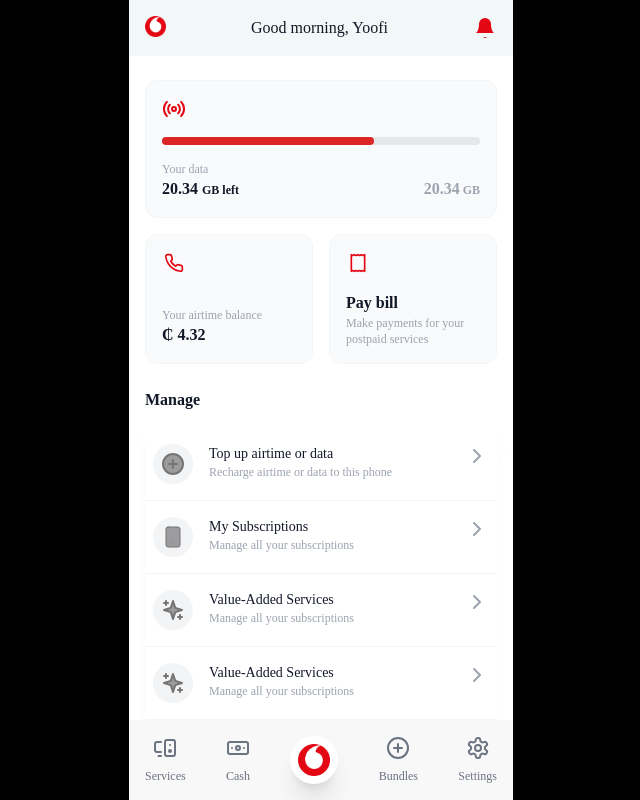
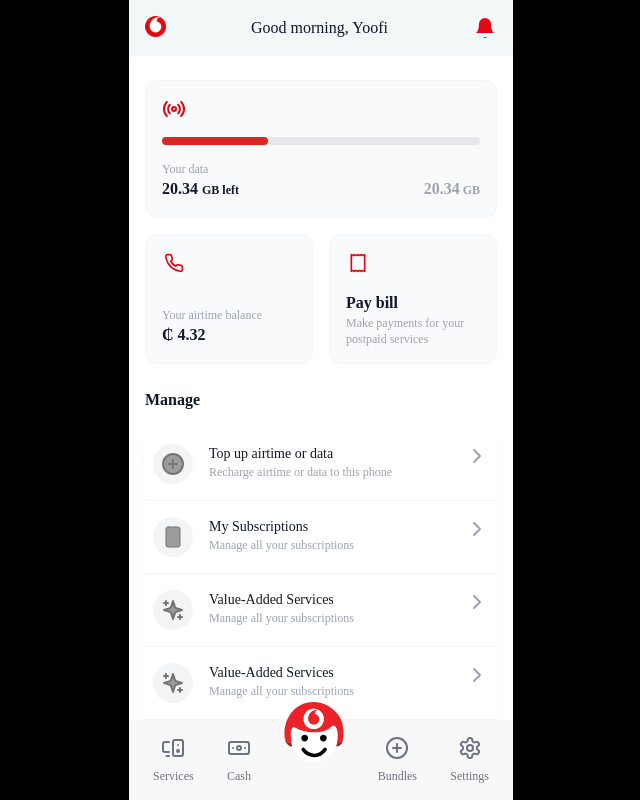
Before and after one commit to joshfiifi/VodafoneApp, a plain HTML site: page index.html in a window 1280 px wide. Shown: the whole page, without its empty margins (319-959 px from the left). Drawn offline with nearby package versions, Linux system fonts and the light colour scheme.

Commit message:
svg animation

```diff
--- /dev/null
+++ b/css/style.css
@@ -0,0 +1,39 @@
+.hide-scroll-bar::-webkit-scrollbar {
+	display: none;
+}
+
+.hide-scroll-bar {
+	scrollbar-width: none;
+}
+
+.tobi:hover {
+	animation: shake 0.82s cubic-bezier(0.36, 0.07, 0.19, 0.97) both;
+	transform: translate3d(0, 0, 0);
+}
+
+.tobi {
+	@apply w-20 sm:w-24 h-auto absolute -left-7 -top-9 sm:-left-8 sm:-top-10;
+}
+
+@keyframes shake {
+	10%,
+	90% {
+		transform: translate3d(-1px, 0, 0);
+	}
+
+	20%,
+	80% {
+		transform: translate3d(2px, 0, 0);
+	}
+
+	30%,
+	50%,
+	70% {
+		transform: translate3d(-4px, 0, 0);
+	}
+
+	40%,
+	60% {
+		transform: translate3d(4px, 0, 0);
+	}
+}
--- a/index.html
+++ b/index.html
@@ -7,17 +7,10 @@
     <link rel="preconnect" href="https://fonts.gstatic.com" crossorigin>
     <link href="https://fonts.googleapis.com/css2?family=Inter:wght@100;200;300;400;500;600;700;800;900&display=swap"
         rel="stylesheet">
+    <link rel="stylesheet" href="/css/style.css">
     <script src="https://cdn.tailwindcss.com"></script>
     <script src="js/tailwind.js"></script>
-    <style>
-        .hide-scroll-bar::-webkit-scrollbar {
-            display: none;
-        }
 
-        .hide-scroll-bar {
-            scrollbar-width: none;
-        }
-    </style>
 
 </head>
 
@@ -59,7 +52,7 @@
                     </svg>
                 </div>
                 <div class="w-full bg-gray-200 rounded-full h-2">
-                    <div class="bg-red-600 h-2 rounded-full w-2/3"></div>
+                    <div class="bg-red-600 h-2 rounded-full w-1/3"></div>
                 </div>
                 <div class="flex flex-row justify-between items-end">
                     <div class="w-full flex flex-col gap-0">
@@ -258,7 +251,7 @@
 
         <!-- bottom navigation -->
         <div
-            class="fixed bottom-0 w-full sm:w-96 sm:mx-auto flex items-center justify-between p-4 bg-[#F8F8F8] shadow-sm">
+            class="fixed bottom-0 w-full sm:w-96 sm:mx-auto flex items-center justify-between p-4 px-6 bg-[#F8F8F8] shadow-sm">
             <div class="flex flex-col items-center gap-2 ">
                 <div class="text-gray-500 flex justify-center items-center">
                     <svg xmlns="http://www.w3.org/2000/svg" width="24" height="24" viewBox="0 0 24 24" fill="none"
@@ -286,9 +279,45 @@
                 <p class="text-gray-500 text-left w-full text-xs font-medium w-full">Cash</p>
             </div>
             <div class="flex flex-col items-center gap-2 ">
-                <div class="text-gray-500 flex justify-center items-center p-2 bg-white rounded-full shadow-xl">
-                    <img class="object-cover  w-8 h-auto" src="/assets/images/vodafone-png-logo-8432.png"
-                        alt="vodafone-logo" srcset="">
+                <div class="text-gray-500 flex justify-center items-center   -mt-14">
+                    <!-- <img class="object-fill  w-32 h-auto" src="/assets/images/tobi.png"
+                        alt="vodafone-logo" srcset=""> -->
+                    <svg class=" tobi  drop-shadow-gray-900" width="60" height="60" viewBox="0 0 199 202" fill="none"
+                        xmlns="http://www.w3.org/2000/svg">
+                        <path
+                            d="M155 85.9928C165.807 74.3947 172.233 79.2929 177.033 94.4929C180.003 111.569 178.533 127.611 176.032 139.494C183.457 139.331 198.143 133.043 198.625 109.404C198.631 108.938 198.635 108.468 198.637 107.994C198.692 93.7173 196.809 76.2163 191.531 61.4935C182.031 34.9935 137.533 -10.0065 79.0332 1.99354C20.5332 13.9935 -0.966824 68.9935 0.0331759 109.993C2.43472 135.192 16.7162 138.827 23.5568 137.494C22.3571 129.033 21.8469 118.771 21.5334 109.993C21.0334 95.9928 26.5334 79.9928 34.5334 85.9928C71.3334 109.193 134.5 107.994 155 85.9928Z"
+                            fill="#EB2227" />
+                        <path
+                            d="M0.0331759 109.993C0.833176 142.792 18.0333 150.326 26.5334 149.993C25.2281 146.924 24.2704 142.528 23.5568 137.494C16.7162 138.827 2.43472 135.192 0.0331759 109.993Z"
+                            fill="#A21E22" />
+                        <path
+                            d="M173.277 149.993C188.522 147.992 191.531 142.494 195.531 132.994C197.235 128.947 198.486 120.182 198.625 109.404C198.143 133.043 183.457 139.331 176.032 139.494C175.187 143.509 174.225 147.048 173.277 149.993Z"
+                            fill="#A11E22" />
+                        <path
+                            d="M26.5334 149.993C32.0334 166.493 49 201.494 102.123 201.494C144.524 201.494 163.7 170.826 171.033 155.993C171.723 154.442 172.495 152.42 173.277 149.993C174.225 147.048 175.187 143.509 176.032 139.494C178.533 127.611 180.003 111.569 177.033 94.4929C172.233 79.2929 165.807 74.3947 155 85.9928C134.5 107.994 71.3334 109.193 34.5334 85.9928C26.5334 79.9928 21.0334 95.9928 21.5334 109.993C21.8469 118.771 22.3571 129.033 23.5568 137.494C24.2704 142.528 25.2281 146.924 26.5334 149.993Z"
+                            fill="white" />
+                        <path
+                            d="M132.5 56.9941C132.5 75.7621 117.268 90.9941 98.5 90.9941C79.732 90.9941 64.5 75.7621 64.5 56.9941C64.5 38.2261 79.732 22.9941 98.5 22.9941C117.268 22.9941 132.5 38.2261 132.5 56.9941Z"
+                            fill="#D9D9D9" />
+                        <path
+                            d="M98.7713 75.9425C89.4326 75.9425 79.7313 67.9639 79.6406 55.1799C79.6406 46.7479 84.174 38.5879 89.9766 33.6919C95.6886 28.9772 103.486 25.9852 110.558 25.8945C111.465 25.8945 112.462 25.9852 113.006 26.1665C106.841 27.4359 101.854 33.2385 101.945 39.7665C101.945 39.9479 101.945 40.2199 101.945 40.3105C112.371 42.9399 117.086 49.1959 117.086 57.8092C117.086 66.4225 110.286 75.9425 98.7713 75.9425Z"
+                            fill="#D9D9D9" />
+                        <path
+                            d="M113.097 26.2581C106.932 27.5275 102.036 33.3301 102.036 39.8581C102.036 40.0395 102.036 40.3115 102.036 40.4021C112.372 42.9408 117.087 49.1968 117.087 57.8101C117.087 66.4235 110.287 75.9435 98.772 75.9435C89.4333 75.9435 79.732 67.9648 79.6413 55.1808C79.6413 46.7488 84.1747 38.5888 89.9773 33.6928C95.6893 28.9781 103.487 25.9861 110.559 25.8955C111.556 25.9861 112.463 26.0768 113.097 26.2581C108.655 24.1728 103.668 22.9941 98.5 22.9941C79.732 22.9941 64.5 38.2261 64.5 56.9941C64.5 75.7621 79.732 90.9941 98.5 90.9941C117.268 90.9941 132.5 75.7621 132.5 56.9941C132.5 43.3941 124.521 31.6981 113.097 26.2581Z"
+                            fill="white" />
+                        <path
+                            d="M90.0639 33.7828C84.2612 38.5882 79.6372 46.7482 79.7279 55.2708C79.7279 68.0548 89.5199 76.0335 98.8585 76.0335C110.373 76.0335 117.173 66.5135 117.173 57.9002C117.173 49.2868 112.459 43.0308 102.123 40.4922C102.123 40.4015 102.123 40.1295 102.123 39.9482C102.123 33.4202 107.019 27.6175 113.184 26.3482C112.64 26.1668 111.643 26.0762 110.736 26.0762C103.573 25.9855 95.7759 29.0682 90.0639 33.7828Z"
+                            fill="#EB2227" />
+                        <path
+                            d="M142.531 121.494C142.531 127.845 137.383 132.994 131.031 132.994C124.68 132.994 119.531 127.845 119.531 121.494C119.531 115.143 124.68 109.994 131.031 109.994C137.383 109.994 142.531 115.143 142.531 121.494Z"
+                            fill="black" />
+                        <path
+                            d="M79.5312 121.494C79.5312 127.845 74.3825 132.994 68.0312 132.994C61.68 132.994 56.5312 127.845 56.5312 121.494C56.5312 115.143 61.68 109.994 68.0312 109.994C74.3825 109.994 79.5312 115.143 79.5312 121.494Z"
+                            fill="black" />
+                        <path d="M63 159.5C76 178 111.5 194 137 159.5" stroke="black" stroke-width="12"
+                            stroke-linecap="round" />
+                    </svg>
+
                 </div>
             </div>
             <div class="flex flex-col items-center gap-2 ">
```
Also changed, not shown: assets/icons/tobi.svg (added), assets/images/tobi.png (added), 1 other file.
